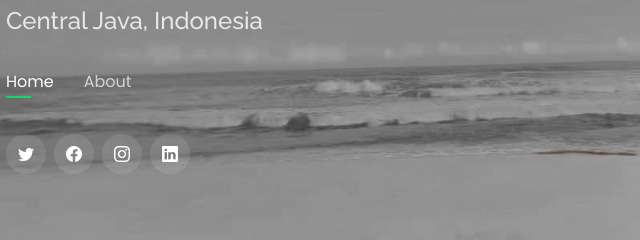
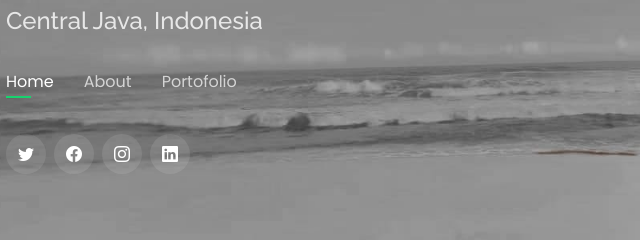
Before and after one commit to penyrosidah/aboutme, a plain HTML site: page index.html in a window 1280 px wide. Shown: the part 368-608 px from the top of the page, 76-716 px from the left. Drawn offline with nearby package versions, Linux system fonts and the light colour scheme.

Commit message:
Update index.html

```diff
--- a/index.html
+++ b/index.html
@@ -50,6 +50,7 @@
         <ul>
           <li><a class="nav-link active" href="#header">Home</a></li>
           <li><a class="nav-link" href="#about">About</a></li>
+          <li><a class="nav-link" href="https://fixindonesia.my.canva.site/peni-rosidah">Portofolio</a></li>
 
         </ul>
         <i class="bi bi-list mobile-nav-toggle"></i>
```
